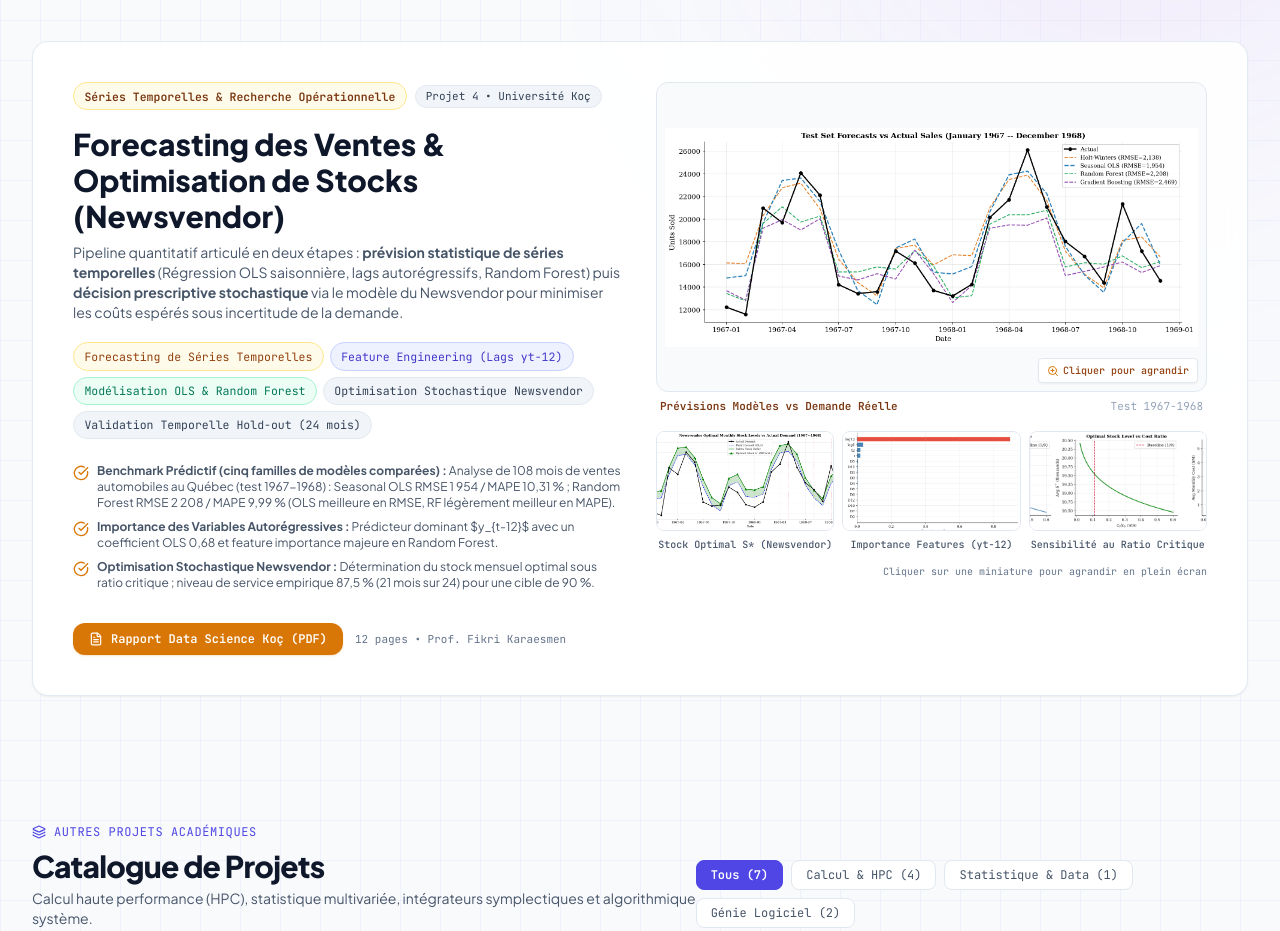
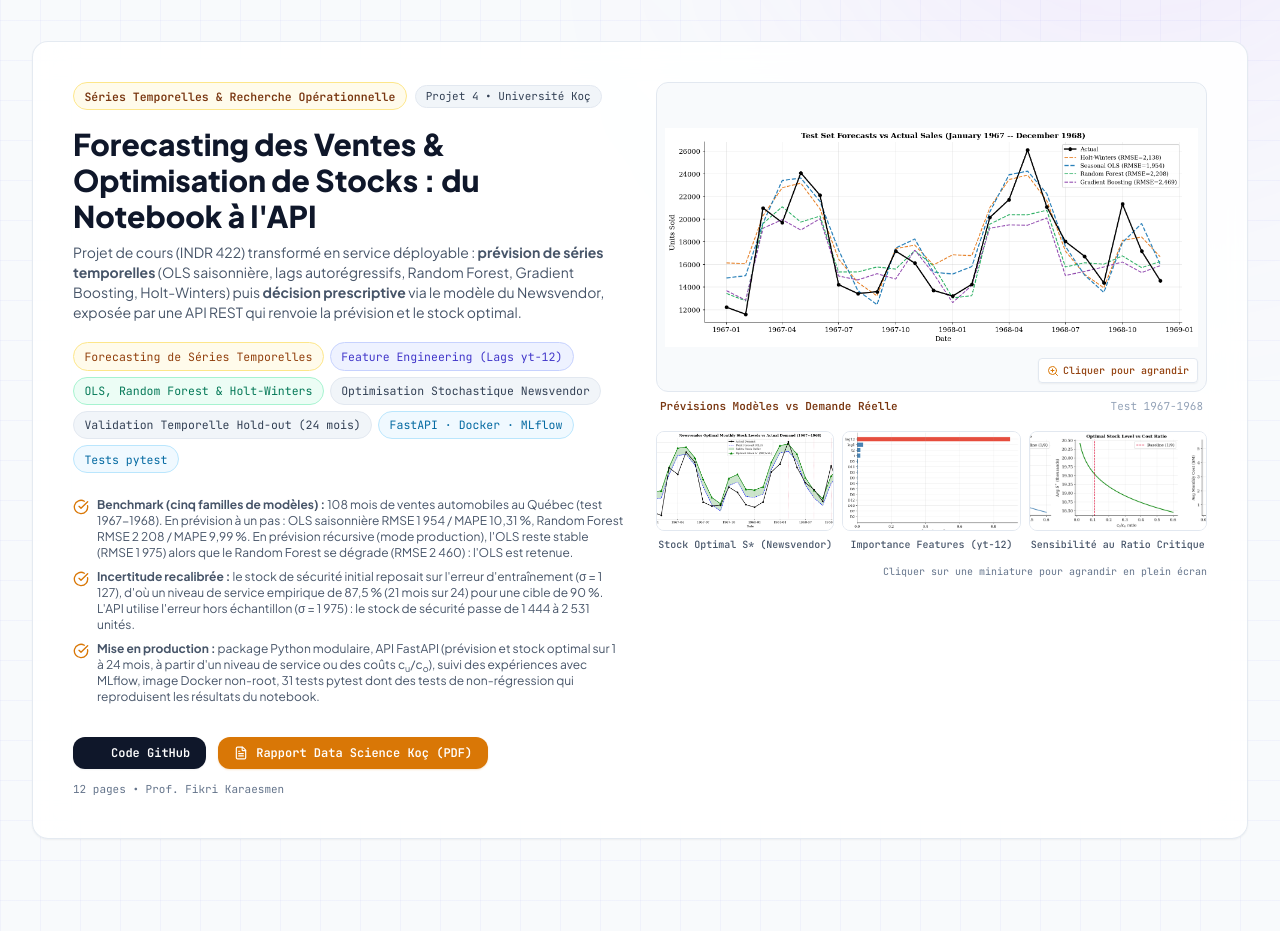
Before and after one commit to amrzakizakisalih-alt/amrzakizakisalih-alt.github.io, a plain HTML site: page index.html in a window 1280 px wide. Shown: the part 3100-4031 px from the top of the page. Drawn offline with nearby package versions, Linux system fonts and the light colour scheme.

Commit message:
derniers ajustements

```diff
--- a/index.html
+++ b/index.html
@@ -737,10 +737,10 @@
 
                   <div>
                     <h3 class="text-2xl sm:text-3xl font-extrabold text-slate-900 group-hover:text-amber-700 transition-colors" data-i18n="p4_title">
-                      Forecasting des Ventes & Optimisation de Stocks (Newsvendor)
+                      Forecasting des Ventes & Optimisation de Stocks : du Notebook à l'API
                     </h3>
                     <p class="text-slate-600 text-xs sm:text-sm mt-2 leading-relaxed" data-i18n="p4_desc">
-                      Pipeline quantitatif articulé en deux étapes : <strong>prévision statistique de séries temporelles</strong> (Régression OLS saisonnière, lags autorégressifs, Random Forest) puis <strong>décision prescriptive stochastique</strong> via le modèle du Newsvendor pour minimiser les coûts espérés sous incertitude de la demande.
+                      Projet de cours (INDR 422) transformé en service déployable : <strong>prévision de séries temporelles</strong> (OLS saisonnière, lags autorégressifs, Random Forest, Gradient Boosting, Holt-Winters) puis <strong>décision prescriptive</strong> via le modèle du Newsvendor, exposée par une API REST qui renvoie la prévision et le stock optimal.
                     </p>
                   </div>
 
@@ -748,29 +748,36 @@
                   <div class="flex flex-wrap gap-1.5 pt-1">
                     <span class="tech-pill bg-amber-50 text-amber-800 border border-amber-200">Forecasting de Séries Temporelles</span>
                     <span class="tech-pill bg-indigo-50 text-indigo-700 border border-indigo-200">Feature Engineering (Lags yt-12)</span>
-                    <span class="tech-pill bg-emerald-50 text-emerald-700 border border-emerald-200">Modélisation OLS & Random Forest</span>
+                    <span class="tech-pill bg-emerald-50 text-emerald-700 border border-emerald-200">OLS, Random Forest & Holt-Winters</span>
                     <span class="tech-pill bg-slate-100 text-slate-700 border border-slate-200">Optimisation Stochastique Newsvendor</span>
                     <span class="tech-pill bg-slate-100 text-slate-700 border border-slate-200">Validation Temporelle Hold-out (24 mois)</span>
+                    <span class="tech-pill bg-sky-50 text-sky-700 border border-sky-200">FastAPI · Docker · MLflow</span>
+                    <span class="tech-pill bg-sky-50 text-sky-700 border border-sky-200">Tests pytest</span>
                   </div>
 
                   <!-- Highlights Bullet Points with Data -->
                   <ul class="text-xs text-slate-600 space-y-2 pt-2">
                     <li class="flex items-start gap-2">
                       <i data-lucide="check-circle" class="w-4 h-4 text-amber-600 mt-0.5 shrink-0"></i>
-                      <span data-i18n="p4_bullet1"><strong>Benchmark Prédictif (cinq familles de modèles comparées) :</strong> Analyse de 108 mois de ventes automobiles au Québec (test 1967-1968) : Seasonal OLS RMSE 1 954 / MAPE 10,31 % ; Random Forest RMSE 2 208 / MAPE 9,99 % (OLS meilleure en RMSE, RF légèrement meilleur en MAPE).</span>
+                      <span data-i18n="p4_bullet1"><strong>Benchmark (cinq familles de modèles) :</strong> 108 mois de ventes automobiles au Québec (test 1967-1968). En prévision à un pas : OLS saisonnière RMSE 1 954 / MAPE 10,31 %, Random Forest RMSE 2 208 / MAPE 9,99 %. En prévision récursive (mode production), l'OLS reste stable (RMSE 1 975) alors que le Random Forest se dégrade (RMSE 2 460) : l'OLS est retenue.</span>
                     </li>
                     <li class="flex items-start gap-2">
                       <i data-lucide="check-circle" class="w-4 h-4 text-amber-600 mt-0.5 shrink-0"></i>
-                      <span data-i18n="p4_bullet2"><strong>Importance des Variables Autorégressives :</strong> Prédicteur dominant $y_{t-12}$ avec un coefficient OLS 0,68 et feature importance majeure en Random Forest.</span>
+                      <span data-i18n="p4_bullet2"><strong>Incertitude recalibrée :</strong> le stock de sécurité initial reposait sur l'erreur d'entraînement (σ = 1 127), d'où un niveau de service empirique de 87,5 % (21 mois sur 24) pour une cible de 90 %. L'API utilise l'erreur hors échantillon (σ = 1 975) : le stock de sécurité passe de 1 444 à 2 531 unités.</span>
                     </li>
                     <li class="flex items-start gap-2">
                       <i data-lucide="check-circle" class="w-4 h-4 text-amber-600 mt-0.5 shrink-0"></i>
-                      <span data-i18n="p4_bullet3"><strong>Optimisation Stochastique Newsvendor :</strong> Détermination du stock mensuel optimal sous ratio critique ; niveau de service empirique 87,5 % (21 mois sur 24) pour une cible de 90 %.</span>
+                      <span data-i18n="p4_bullet3"><strong>Mise en production :</strong> package Python modulaire, API FastAPI (prévision et stock optimal sur 1 à 24 mois, à partir d'un niveau de service ou des coûts c<sub>u</sub>/c<sub>o</sub>), suivi des expériences avec MLflow, image Docker non-root, 31 tests pytest dont des tests de non-régression qui reproduisent les résultats du notebook.</span>
                     </li>
                   </ul>
 
                   <!-- Action Buttons -->
                   <div class="pt-4 flex flex-wrap items-center gap-3">
+                    <a href="https://github.com/amrzakizakisalih-alt/Auto_sales_forecasting_KOC" target="_blank" rel="noopener noreferrer"
+                       class="px-4 py-2 rounded-xl bg-slate-900 hover:bg-slate-800 text-white text-xs font-semibold font-mono flex items-center gap-2 shadow-sm transition">
+                      <i data-lucide="github" class="w-3.5 h-3.5"></i>
+                      <span data-i18n="btn_github">Code GitHub</span>
+                    </a>
                     <a href="assets/reports/Rapport data science KOC.pdf" target="_blank"
                        class="px-4 py-2 rounded-xl bg-amber-600 hover:bg-amber-500 text-white text-xs font-semibold font-mono flex items-center gap-2 shadow-sm shadow-amber-600/20 transition">
                       <i data-lucide="file-text" class="w-3.5 h-3.5"></i>
@@ -1705,11 +1712,11 @@
         // P4 KOC
         p4_domain: "Séries Temporelles & Recherche Opérationnelle",
         p4_context: "Projet 4 • Université Koç",
-        p4_title: "Forecasting des Ventes & Optimisation de Stocks (Newsvendor)",
-        p4_desc: "Pipeline quantitatif articulé en deux étapes : <strong>prévision statistique de séries temporelles</strong> (Régression OLS saisonnière, lags autorégressifs, Random Forest) puis <strong>décision prescriptive stochastique</strong> via le modèle du Newsvendor pour minimiser les coûts espérés sous incertitude de la demande.",
-        p4_bullet1: "<strong>Benchmark Prédictif (cinq familles de modèles comparées) :</strong> Analyse de 108 mois de ventes automobiles au Québec (test 1967-1968) : Seasonal OLS RMSE 1 954 / MAPE 10,31 % ; Random Forest RMSE 2 208 / MAPE 9,99 % (OLS meilleure en RMSE, RF légèrement meilleur en MAPE).",
-        p4_bullet2: "<strong>Importance des Variables Autorégressives :</strong> Prédicteur dominant $y_{t-12}$ avec un coefficient OLS 0,68 et feature importance majeure en Random Forest.",
-        p4_bullet3: "<strong>Optimisation Stochastique Newsvendor :</strong> Détermination du stock mensuel optimal sous ratio critique ; niveau de service empirique 87,5 % (21 mois sur 24) pour une cible de 90 %.",
+        p4_title: "Forecasting des Ventes & Optimisation de Stocks : du Notebook à l'API",
+        p4_desc: "Projet de cours (INDR 422) transformé en service déployable : <strong>prévision de séries temporelles</strong> (OLS saisonnière, lags autorégressifs, Random Forest, Gradient Boosting, Holt-Winters) puis <strong>décision prescriptive</strong> via le modèle du Newsvendor, exposée par une API REST qui renvoie la prévision et le stock optimal.",
+        p4_bullet1: "<strong>Benchmark (cinq familles de modèles) :</strong> 108 mois de ventes automobiles au Québec (test 1967-1968). En prévision à un pas : OLS saisonnière RMSE 1 954 / MAPE 10,31 %, Random Forest RMSE 2 208 / MAPE 9,99 %. En prévision récursive (mode production), l'OLS reste stable (RMSE 1 975) alors que le Random Forest se dégrade (RMSE 2 460) : l'OLS est retenue.",
+        p4_bullet2: "<strong>Incertitude recalibrée :</strong> le stock de sécurité initial reposait sur l'erreur d'entraînement (σ = 1 127), d'où un niveau de service empirique de 87,5 % (21 mois sur 24) pour une cible de 90 %. L'API utilise l'erreur hors échantillon (σ = 1 975) : le stock de sécurité passe de 1 444 à 2 531 unités.",
+        p4_bullet3: "<strong>Mise en production :</strong> package Python modulaire, API FastAPI (prévision et stock optimal sur 1 à 24 mois, à partir d'un niveau de service ou des coûts c<sub>u</sub>/c<sub>o</sub>), suivi des expériences avec MLflow, image Docker non-root, 31 tests pytest dont des tests de non-régression qui reproduisent les résultats du notebook.",
         p4_btn_report: "Rapport Data Science Koç (PDF)",
         p4_note: "12 pages • Prof. Fikri Karaesmen",
         p4_main_caption: "Prévisions Modèles vs Demande Réelle",
@@ -1873,11 +1880,11 @@
         // P4 KOC
         p4_domain: "Time Series & Operations Research",
         p4_context: "Project 4 • Koç University",
-        p4_title: "Monthly Auto Sales Forecasting & Newsvendor Inventory Optimization",
-        p4_desc: "Two-stage quantitative pipeline bridging <strong>predictive time series analytics</strong> (Seasonal OLS regression, autoregressive lags, Random Forest) and <strong>prescriptive operational optimization</strong> using the stochastic Newsvendor framework to minimize expected shortage and overage costs.",
-        p4_bullet1: "<strong>Predictive Benchmark (five model families compared) :</strong> Analysis of 108 months of Quebec auto sales (test 1967-1968): Seasonal OLS RMSE 1,954 / MAPE 10.31%; Random Forest RMSE 2,208 / MAPE 9.99% (OLS better on RMSE, RF slightly better on MAPE).",
-        p4_bullet2: "<strong>Autoregressive Feature Importance :</strong> Dominant predictor $y_{t-12}$ with an OLS coefficient 0.68 and leading feature importance in Random Forest.",
-        p4_bullet3: "<strong>Stochastic Newsvendor Optimization :</strong> Derivation of optimal monthly stock under critical fractile; empirical service level 87.5% (21 out of 24 months) for a 90% target.",
+        p4_title: "Auto Sales Forecasting & Newsvendor Inventory Optimization: From Notebook to API",
+        p4_desc: "Course project (INDR 422) turned into a deployable service: <strong>time series forecasting</strong> (seasonal OLS, autoregressive lags, Random Forest, Gradient Boosting, Holt-Winters) followed by a <strong>prescriptive decision</strong> with the Newsvendor model, served through a REST API that returns the forecast and the optimal stock.",
+        p4_bullet1: "<strong>Benchmark (five model families):</strong> 108 months of Quebec auto sales (test 1967-1968). One-step ahead: seasonal OLS RMSE 1,954 / MAPE 10.31%, Random Forest RMSE 2,208 / MAPE 9.99%. Recursive (production mode): OLS stays stable (RMSE 1,975) while Random Forest degrades (RMSE 2,460), so OLS is selected.",
+        p4_bullet2: "<strong>Recalibrated uncertainty:</strong> the original safety stock used the training error (σ = 1,127), which explains the 87.5% empirical service level (21 of 24 months) for a 90% target. The API uses the out-of-sample error (σ = 1,975): safety stock grows from 1,444 to 2,531 units.",
+        p4_bullet3: "<strong>Production-ready:</strong> modular Python package, FastAPI service (forecast and optimal stock for 1 to 24 months, from a service level or from the c<sub>u</sub>/c<sub>o</sub> costs), MLflow experiment tracking, non-root Docker image, 31 pytest tests including regression tests that reproduce the notebook results.",
         p4_btn_report: "Koç Data Science Report (PDF)",
         p4_note: "12 pages • Supervised by Prof. Fikri Karaesmen",
         p4_main_caption: "Model Forecasts vs Actual Sales (Test 1967-1968)",
```
